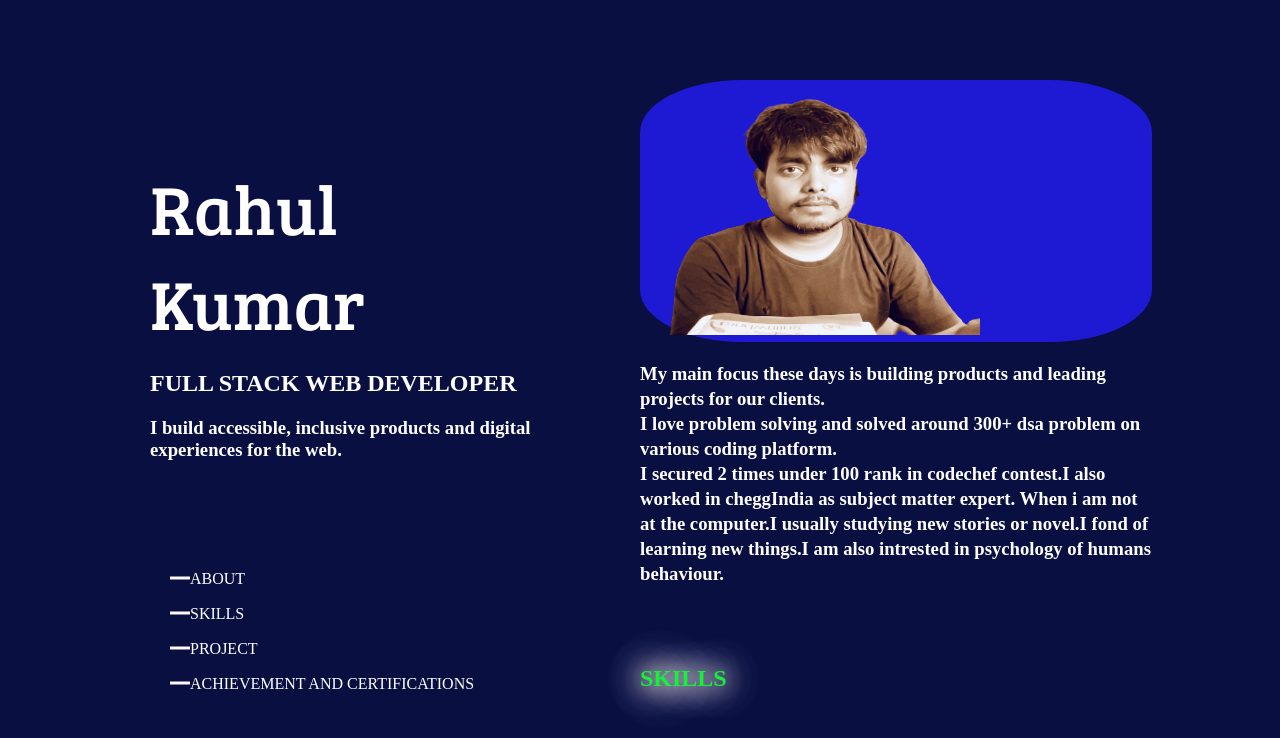
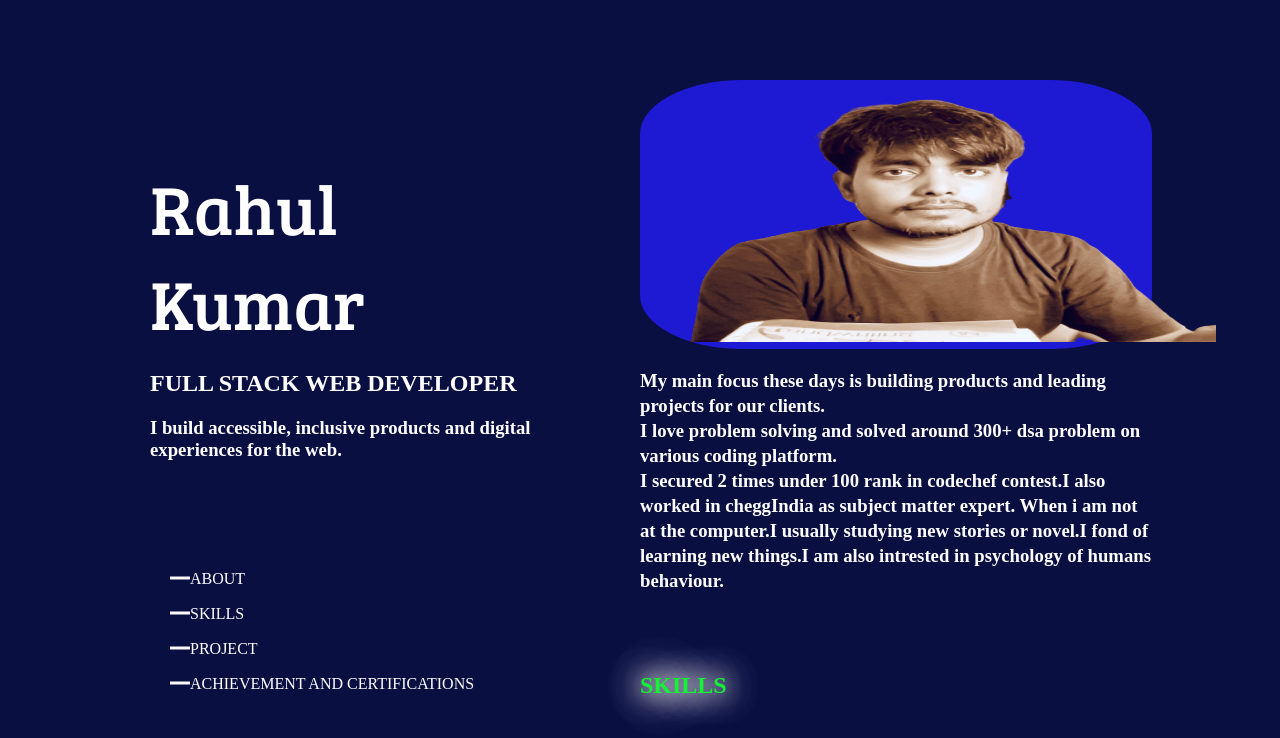
Before and after one commit to rahul803213/portfolio, a plain HTML site: page index.html in a window 1280 px wide. Shown: the top 738 px of the page. Drawn offline with Linux system fonts and the light colour scheme.

Commit message:
Update index.html

```diff
--- a/index.html
+++ b/index.html
@@ -42,7 +42,7 @@
     </div>
     <div class="right_box">
         <div class="image">
-           <img src="portfolio_image.png" height="255px" width="340.4px" />        </div>
+           <img src="portfolio_image.png" height="262px" width="576px" />        </div>
         <h3>My main focus these days is building products and leading projects for our clients.
             <br />
             I love problem solving and solved around 300+ dsa problem on various coding platform.
```
